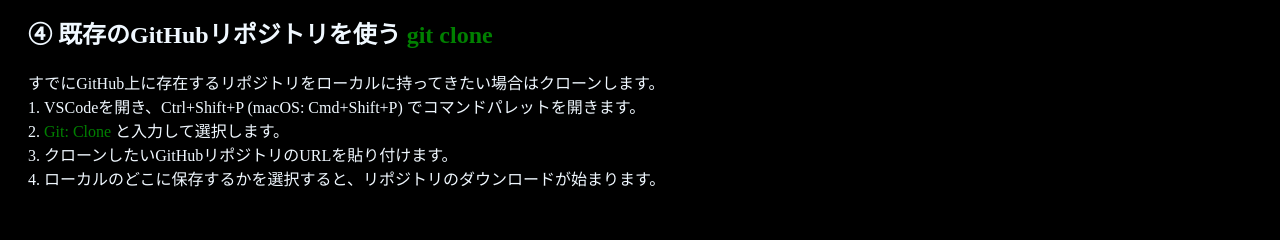
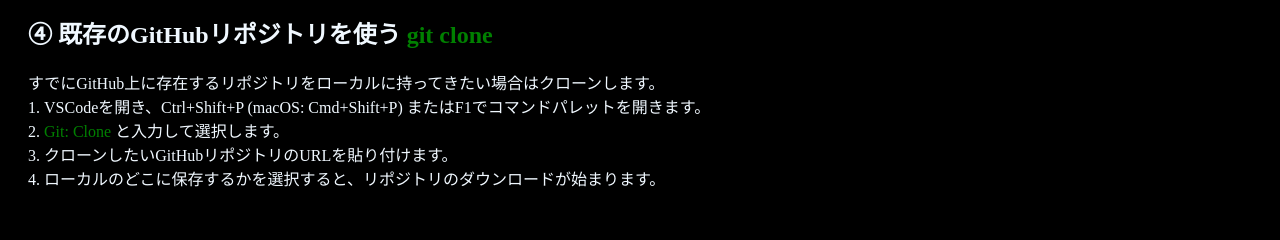
Before and after one commit to TsuchiyaYuki299/web-contest-summer-tsuchiya, a plain HTML site: page html/step1-1.html in a window 1280 px wide. Shown: the part 949-1189 px from the top of the page. Drawn offline with Linux system fonts and the light colour scheme.

Commit message:
説明にファンクションキーを追加

```diff
--- a/html/step1-1.html
+++ b/html/step1-1.html
@@ -47,7 +47,7 @@
 
     <h2>④ 既存のGitHubリポジトリを使う <span class="green-text"> git clone</span></h2>
     <p>すでにGitHub上に存在するリポジトリをローカルに持ってきたい場合はクローンします。<br>
-      1. VSCodeを開き、Ctrl+Shift+P (macOS: Cmd+Shift+P) でコマンドパレットを開きます。<br>
+      1. VSCodeを開き、Ctrl+Shift+P (macOS: Cmd+Shift+P) またはF1でコマンドパレットを開きます。<br>
       2. <span class="green-text"> Git: Clone</span> と入力して選択します。<br>
       3. クローンしたいGitHubリポジトリのURLを貼り付けます。<br>
       4. ローカルのどこに保存するかを選択すると、リポジトリのダウンロードが始まります。
--- a/step3.js
+++ b/step3.js
@@ -77,5 +77,4 @@ function commit() {
   correctImgArea.appendChild(correctP);
 
   problemElement.textContent = "すべてのステップが完了しました！おめでとう！";
-
 }
```
